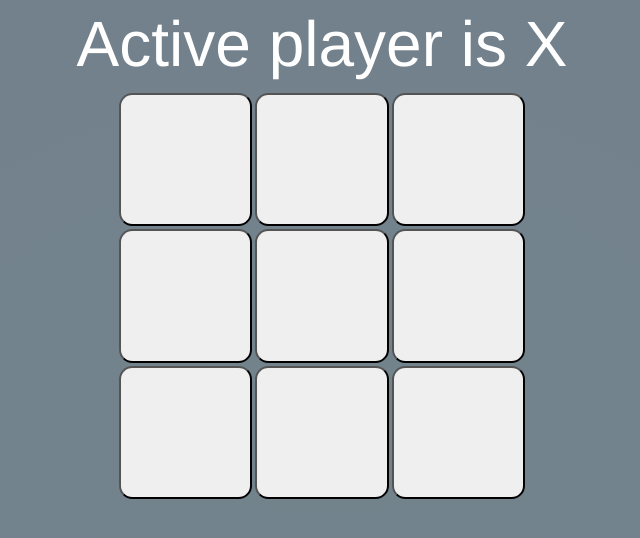
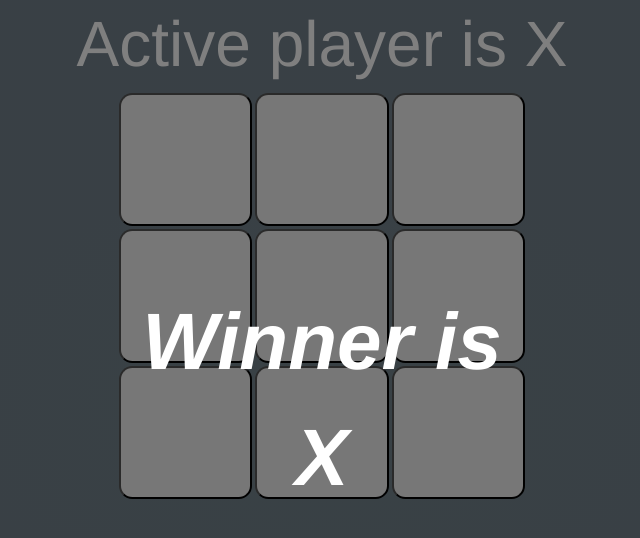
Before and after one commit to jasonviipers/TicTacToe_NoEnums, a React (Vite) app: page / in a window 1280 px wide. Shown: the top 538 px of the page, without its empty margins (318-958 px from the left). Built offline with nearby package versions, Linux system fonts and the light colour scheme.

Commit message:
Add GameOver Component

```diff
--- a/src/App.tsx
+++ b/src/App.tsx
@@ -1,10 +1,12 @@
 import Field from './components/Field';
 // import './assets/styles/animation.css';
+import GameOver from './components/GameOver';
 
 function App() {
   return (
     <>
       <Field />
+      <GameOver winner='X' />
     </>
   );
 }
--- a/src/assets/styles/styles.css
+++ b/src/assets/styles/styles.css
@@ -69,3 +69,301 @@ img {
     color: red;
     fill: red;
 }
+
+.modal {
+    display: block;
+}
+
+.modal-backdrop {
+    display: block;
+    position: fixed;
+    top: 0;
+    right: 0;
+    bottom: 0;
+    left: 0;
+    background-color: rgba(0, 0, 0, 0.5);
+    z-index: 1;
+}
+
+.modal-body {
+    position: fixed;
+    top: 3em;
+    bottom: 3em;
+    right: 20%;
+    left: 20%;
+    padding: 2em 3em;
+    background-color: transparent;
+    overflow: auto;
+    z-index: 2;
+}
+
+.text-emphasize {
+    font-size: 5rem;
+    font-weight: bolder;
+    font-style: italic;
+}
+
+.bounce-in-left {
+    -webkit-animation: bounce-in-left 1.1s both;
+    animation: bounce-in-left 1.1s both;
+}
+
+/**
+ * ----------------------------------------
+ * animation bounce-in-left
+ * ----------------------------------------
+ */
+@-webkit-keyframes bounce-in-left {
+    0% {
+        -webkit-transform: translateX(-600px);
+        transform: translateX(-600px);
+        -webkit-animation-timing-function: ease-in;
+        animation-timing-function: ease-in;
+        opacity: 0;
+    }
+
+    38% {
+        -webkit-transform: translateX(0);
+        transform: translateX(0);
+        -webkit-animation-timing-function: ease-out;
+        animation-timing-function: ease-out;
+        opacity: 1;
+    }
+
+    55% {
+        -webkit-transform: translateX(-68px);
+        transform: translateX(-68px);
+        -webkit-animation-timing-function: ease-in;
+        animation-timing-function: ease-in;
+    }
+
+    72% {
+        -webkit-transform: translateX(0);
+        transform: translateX(0);
+        -webkit-animation-timing-function: ease-out;
+        animation-timing-function: ease-out;
+    }
+
+    81% {
+        -webkit-transform: translateX(-28px);
+        transform: translateX(-28px);
+        -webkit-animation-timing-function: ease-in;
+        animation-timing-function: ease-in;
+    }
+
+    90% {
+        -webkit-transform: translateX(0);
+        transform: translateX(0);
+        -webkit-animation-timing-function: ease-out;
+        animation-timing-function: ease-out;
+    }
+
+    95% {
+        -webkit-transform: translateX(-8px);
+        transform: translateX(-8px);
+        -webkit-animation-timing-function: ease-in;
+        animation-timing-function: ease-in;
+    }
+
+    100% {
+        -webkit-transform: translateX(0);
+        transform: translateX(0);
+        -webkit-animation-timing-function: ease-out;
+        animation-timing-function: ease-out;
+    }
+}
+
+@keyframes bounce-in-left {
+    0% {
+        -webkit-transform: translateX(-600px);
+        transform: translateX(-600px);
+        -webkit-animation-timing-function: ease-in;
+        animation-timing-function: ease-in;
+        opacity: 0;
+    }
+
+    38% {
+        -webkit-transform: translateX(0);
+        transform: translateX(0);
+        -webkit-animation-timing-function: ease-out;
+        animation-timing-function: ease-out;
+        opacity: 1;
+    }
+
+    55% {
+        -webkit-transform: translateX(-68px);
+        transform: translateX(-68px);
+        -webkit-animation-timing-function: ease-in;
+        animation-timing-function: ease-in;
+    }
+
+    72% {
+        -webkit-transform: translateX(0);
+        transform: translateX(0);
+        -webkit-animation-timing-function: ease-out;
+        animation-timing-function: ease-out;
+    }
+
+    81% {
+        -webkit-transform: translateX(-28px);
+        transform: translateX(-28px);
+        -webkit-animation-timing-function: ease-in;
+        animation-timing-function: ease-in;
+    }
+
+    90% {
+        -webkit-transform: translateX(0);
+        transform: translateX(0);
+        -webkit-animation-timing-function: ease-out;
+        animation-timing-function: ease-out;
+    }
+
+    95% {
+        -webkit-transform: translateX(-8px);
+        transform: translateX(-8px);
+        -webkit-animation-timing-function: ease-in;
+        animation-timing-function: ease-in;
+    }
+
+    100% {
+        -webkit-transform: translateX(0);
+        transform: translateX(0);
+        -webkit-animation-timing-function: ease-out;
+        animation-timing-function: ease-out;
+    }
+}
+
+/* end */
+
+
+.bounce-in-right {
+    -webkit-animation: bounce-in-right 1.1s both;
+    animation: bounce-in-right 1.1s both;
+}
+
+/**
+ * ----------------------------------------
+ * animation bounce-in-right
+ * ----------------------------------------
+ */
+@-webkit-keyframes bounce-in-right {
+    0% {
+        -webkit-transform: translateX(600px);
+        transform: translateX(600px);
+        -webkit-animation-timing-function: ease-in;
+        animation-timing-function: ease-in;
+        opacity: 0;
+    }
+
+    38% {
+        -webkit-transform: translateX(0);
+        transform: translateX(0);
+        -webkit-animation-timing-function: ease-out;
+        animation-timing-function: ease-out;
+        opacity: 1;
+    }
+
+    55% {
+        -webkit-transform: translateX(68px);
+        transform: translateX(68px);
+        -webkit-animation-timing-function: ease-in;
+        animation-timing-function: ease-in;
+    }
+
+    72% {
+        -webkit-transform: translateX(0);
+        transform: translateX(0);
+        -webkit-animation-timing-function: ease-out;
+        animation-timing-function: ease-out;
+    }
+
+    81% {
+        -webkit-transform: translateX(32px);
+        transform: translateX(32px);
+        -webkit-animation-timing-function: ease-in;
+        animation-timing-function: ease-in;
+    }
+
+    90% {
+        -webkit-transform: translateX(0);
+        transform: translateX(0);
+        -webkit-animation-timing-function: ease-out;
+        animation-timing-function: ease-out;
+    }
+
+    95% {
+        -webkit-transform: translateX(8px);
+        transform: translateX(8px);
+        -webkit-animation-timing-function: ease-in;
+        animation-timing-function: ease-in;
+    }
+
+    100% {
+        -webkit-transform: translateX(0);
+        transform: translateX(0);
+        -webkit-animation-timing-function: ease-out;
+        animation-timing-function: ease-out;
+    }
+}
+
+@keyframes bounce-in-right {
+    0% {
+        -webkit-transform: translateX(600px);
+        transform: translateX(600px);
+        -webkit-animation-timing-function: ease-in;
+        animation-timing-function: ease-in;
+        opacity: 0;
+    }
+
+    38% {
+        -webkit-transform: translateX(0);
+        transform: translateX(0);
+        -webkit-animation-timing-function: ease-out;
+        animation-timing-function: ease-out;
+        opacity: 1;
+    }
+
+    55% {
+        -webkit-transform: translateX(68px);
+        transform: translateX(68px);
+        -webkit-animation-timing-function: ease-in;
+        animation-timing-function: ease-in;
+    }
+
+    72% {
+        -webkit-transform: translateX(0);
+        transform: translateX(0);
+        -webkit-animation-timing-function: ease-out;
+        animation-timing-function: ease-out;
+    }
+
+    81% {
+        -webkit-transform: translateX(32px);
+        transform: translateX(32px);
+        -webkit-animation-timing-function: ease-in;
+        animation-timing-function: ease-in;
+    }
+
+    90% {
+        -webkit-transform: translateX(0);
+        transform: translateX(0);
+        -webkit-animation-timing-function: ease-out;
+        animation-timing-function: ease-out;
+    }
+
+    95% {
+        -webkit-transform: translateX(8px);
+        transform: translateX(8px);
+        -webkit-animation-timing-function: ease-in;
+        animation-timing-function: ease-in;
+    }
+
+    100% {
+        -webkit-transform: translateX(0);
+        transform: translateX(0);
+        -webkit-animation-timing-function: ease-out;
+        animation-timing-function: ease-out;
+    }
+}
+
+/* end */
--- a/src/components/Field.tsx
+++ b/src/components/Field.tsx
@@ -30,7 +30,7 @@ const Field = () => {
   if (winner) {
     status = 'Winner is ' + winner;
   } else {
-    status = 'Active player is ' + (activePlayerX ? 'X' : '❤');
+    status = 'Active player is ' + (activePlayerX ? 'X' : '❤️');
   }
 
   return (
--- /dev/null
+++ b/src/components/GameOver.tsx
@@ -0,0 +1,23 @@
+interface GameOverProps {
+  winner: string;
+}
+
+function GameOver({ winner }: GameOverProps) {
+  const transformmedWinner = winner == 'X' ? 'X' : '❤️';
+
+  return (
+    <>
+      <div className='modal'>
+        <div className='modal-backdrop'></div>
+        <div className='modal-body container'>
+          <div className='row text-emphasize bounce-in-left '>Winner is</div>
+          <div className='row text-emphasize bounce-in-right '>
+            {transformmedWinner}
+          </div>
+        </div>
+      </div>
+    </>
+  );
+}
+
+export default GameOver;
```
